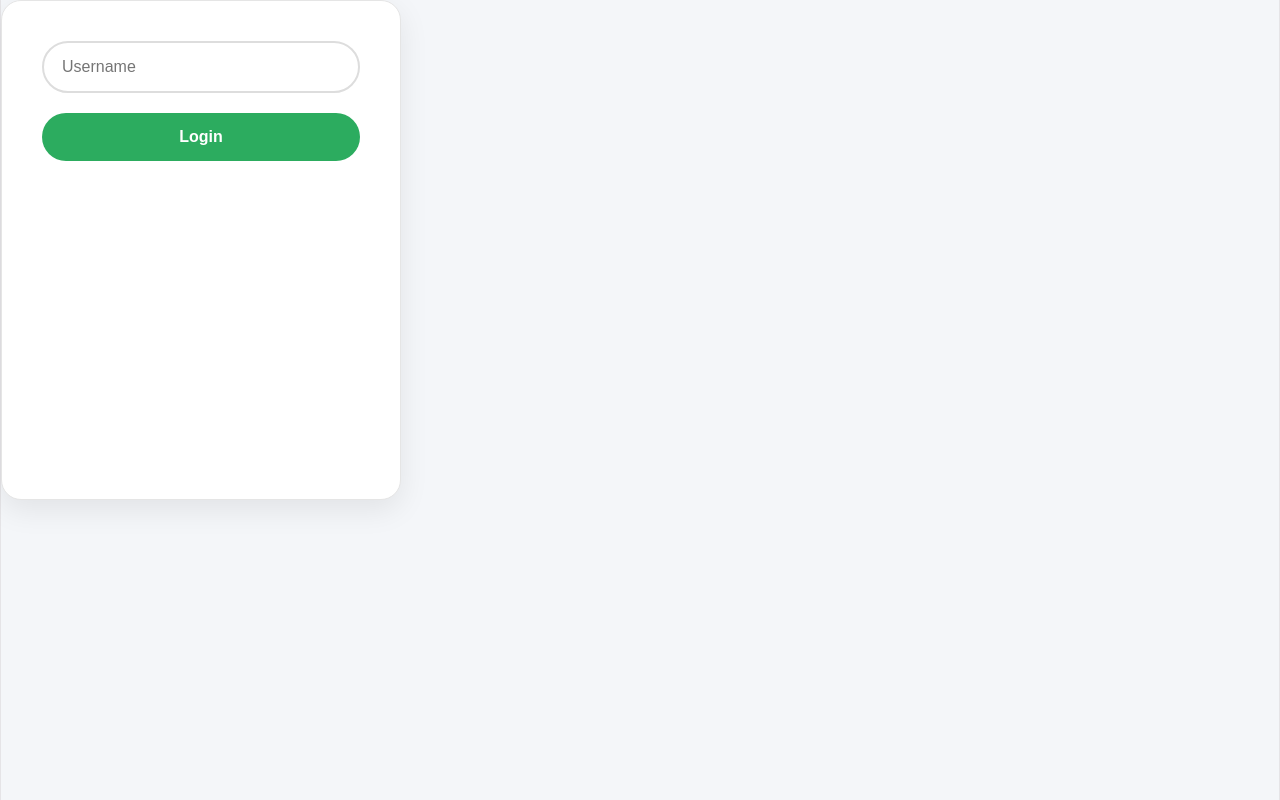
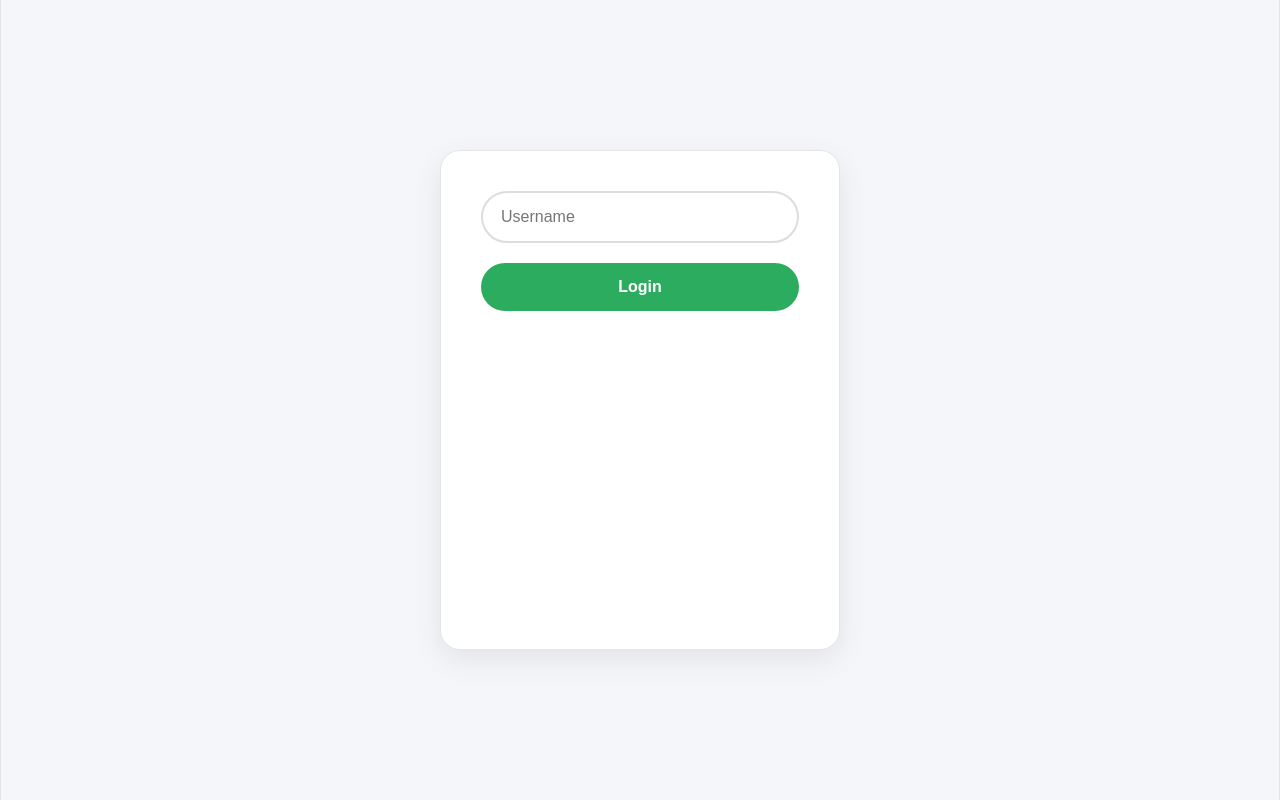
Before and after one commit to mmalamud-codes/web-chat, a React (Vite) app: page / in a window 1280 px wide. Shown: the top 800 px of the page. Built offline with nearby package versions, Linux system fonts and the light colour scheme.

Commit message:
nov 9 initial commit

```diff
--- a/src/Login.jsx
+++ b/src/Login.jsx
@@ -11,6 +11,7 @@ export default function Login({ setLoggedIn, setUsername }) {
     }
 
     return (
+        <div className="login-page">
             <div className="login-card">
                 <input id="user-input"
                 placeholder="Username"
@@ -20,5 +21,6 @@ export default function Login({ setLoggedIn, setUsername }) {
 
                 <button id="loginBtn" onClick={handleClick}>Login</button>
             </div>
+        </div>
     );
 }
--- a/src/style.css
+++ b/src/style.css
@@ -2,6 +2,20 @@
     margin: 0;
     padding: 0;
     box-sizing: border-box;
+}
+
+html,
+body {
+    width: 100%;
+    height: 100%;
+    overflow: hidden;
+}
+
+#root {
+    width: 100%;
+    height: 100vh;
+    margin: 0;
+    padding: 0;
 }
 
 body {
@@ -12,16 +26,19 @@ body {
 
 .layout {
     display: flex;
-    min-height: 100vh;
+    width: 100%;
+    height: 100vh;
     margin: 0;
 }
 
 .side-bar {
     width: 280px;
-    min-height: 100vh;
+    height: 100vh;
     flex-shrink: 0;
+
     background-color: #2cac5f;
     color: #2cac5f;
+
     padding: 25px 20px;
 }
 
@@ -40,15 +57,19 @@ body {
     display: flex;
     align-items: center;
     gap: 10px;
+
     padding: 12px 10px;
     margin-bottom: 5px;
+
     border-radius: 8px;
+
     color: #e2e8f0;
     font-size: 14px;
 }
 
 #user-list li:hover {
     background-color: #248b4c;
+    cursor: pointer;
 
 }
 
@@ -56,7 +77,9 @@ body {
     flex: 1;
     min-width: 0;
     height: 100vh;
+
     padding: 30px;
+
     background-color: #fbfbfb;
 
     display: flex;
@@ -74,7 +97,9 @@ body {
     flex: 1;
     min-height: 0;
     width: 100%;
+
     overflow-y: auto;
+
     padding: 20px 0;
 }
 
@@ -85,22 +110,27 @@ body {
 
     width: 100%;
     max-width: none;
+
     padding-top: 20px;
+
     flex-shrink: 0;
 }
 
 #messageInput {
     flex: 1;
     min-width: 0;
+
     padding: 13px 16px;
 
     border: 1px solid #cbd5e1;
     border-radius: 10px;
+
     background-color: #ffffff;
     color: #172233;
 
     font-family: inherit;
     font-size: 15px;
+
     outline: none;
 
     transition: border-color 0.2s;
@@ -108,14 +138,19 @@ body {
 
 #sendBtn {
     padding: 13px 20px;
+
     border: none;
     border-radius: 10px;
+
     background-color: #2cac5f;
     color: #ffffff;
+
     font-family: inherit;
     font-size: 15px;
     font-weight: 600;
+
     cursor: pointer;
+
     transition: background-color 0.2s;
 }
 
@@ -125,24 +160,31 @@ body {
 
 .message {
     position: relative;
+
     display: table;
+
     width: fit-content;
     max-width: 65%;
+
     padding: 10px 16px;
     margin: 8px 12px;
 
     background: #0A84FF;
     color: white;
+
     font-size: 16px;
     line-height: 1.4;
 
     border-radius: 20px;
+
     overflow-wrap: anywhere;
 }
 
 .message::after {
     content: '';
+
     position: absolute;
+
     bottom: 2px;
     left: -3px;
 
@@ -150,15 +192,8 @@ body {
     height: 16px;
 
     background: #0A84FF;
+
     border-bottom-right-radius: 10px;
 
     z-index: -1;
 }
-
-
-#root {
-    width: 100%;
-    min-height: 100vh;
-    margin: 0;
-    padding: 0;
-}
--- a/src/style2.css
+++ b/src/style2.css
@@ -11,7 +11,10 @@
     padding: 0;
 }
 
-#root.login-page {
+.login-page {
+    width: 100%;
+    min-height: 100vh;
+
     display: flex;
     justify-content: center;
     align-items: center;
```
Lines whose indentation alone changed are shown as unchanged.
